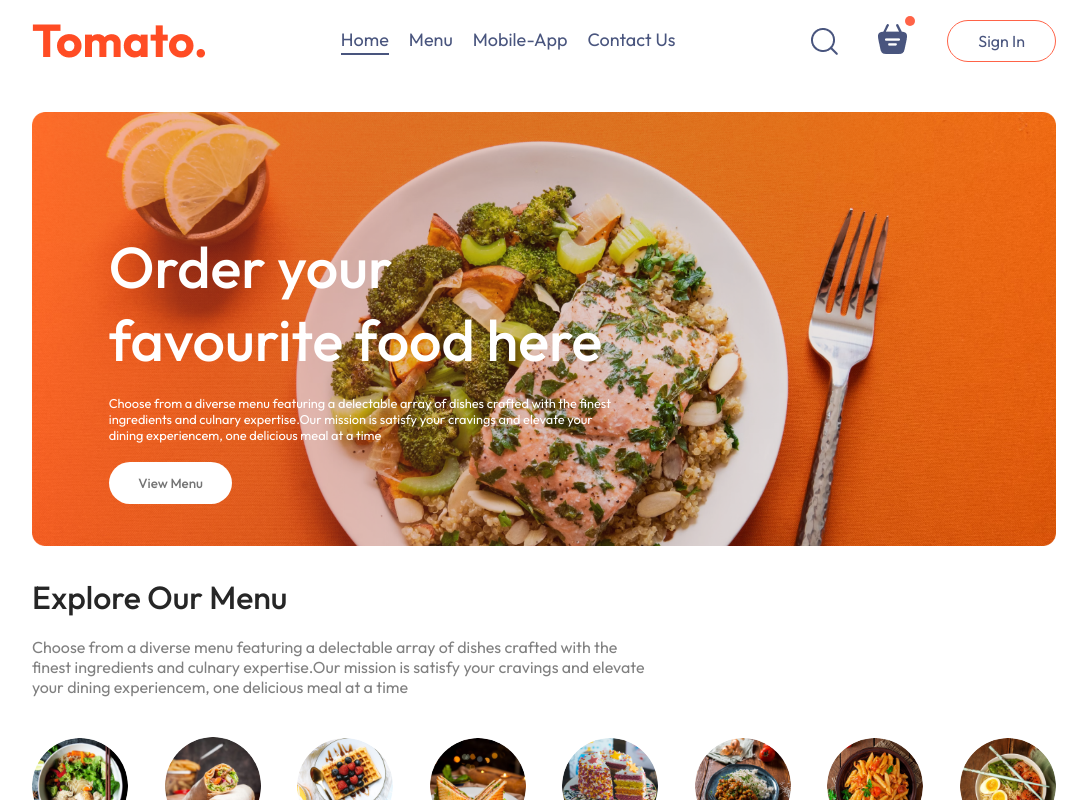
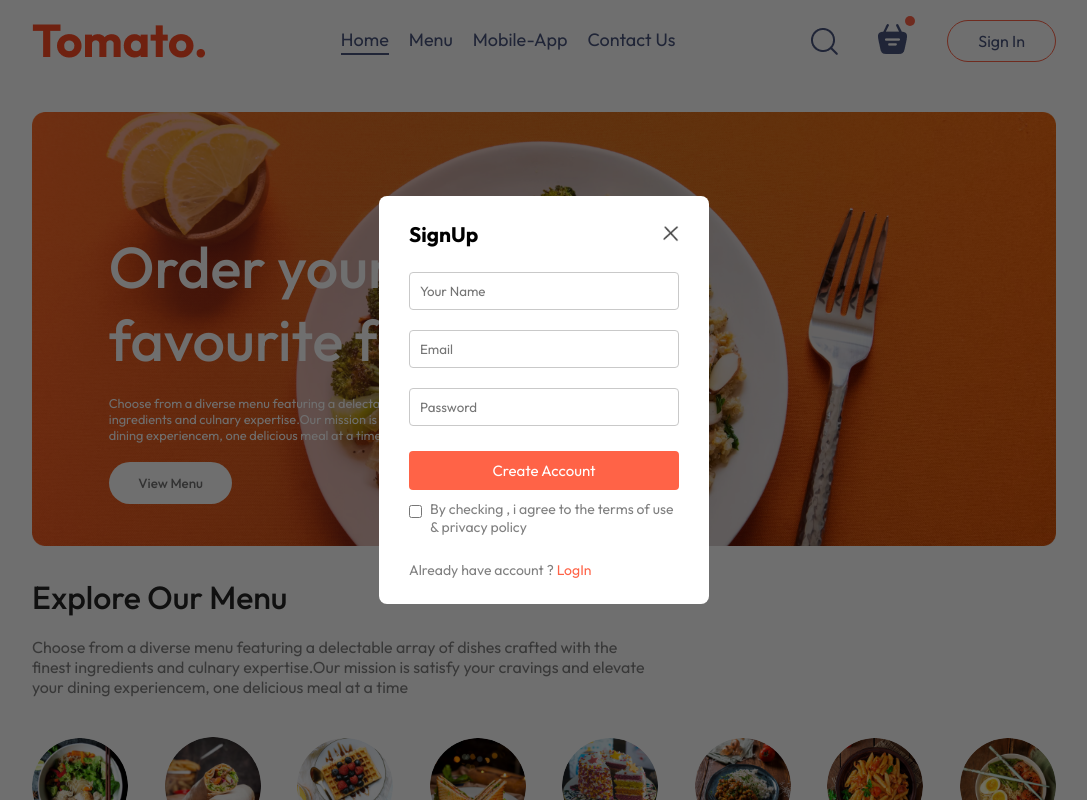
Before and after one commit to saikirankonda/FoodDelivery, a React (Create React App) app in the folder tomato/: page / in a window 1280 px wide. Both pictures are taken after a click on the button "Sign In". Shown: the top 800 px of the page, without its empty margins (96-1183 px from the left). Built offline with nearby package versions, Linux system fonts and the light colour scheme.

Commit message:
Log in and signin popup page added

```diff
--- a/tomato/src/App.js
+++ b/tomato/src/App.js
@@ -1,14 +1,22 @@
-import Navbar from "./Components/Navbar/Navbar";
-import {Route, Routes} from "react-router-dom";
-import Home from "./Pages/Home/Home";
-import Cart from "./Pages/Cart/Cart";
-import PlaceOrder from "./Pages/Placeorder/PlaceOrder";
-import Footer from "./Components/Footer/Footer";
+import Navbar from "./Components/Navbar/Navbar"
+import {Route, Routes} from "react-router-dom"
+import Home from "./Pages/Home/Home"
+import Cart from "./Pages/Cart/Cart"
+import PlaceOrder from "./Pages/Placeorder/PlaceOrder"
+import Footer from "./Components/Footer/Footer"
+import LogInPopup from "./Components/LoginPopup/LogInPopup"
+import { useState } from "react"
 function App() {
+
+  const [ShowLogin ,setShowLogin] = useState(false)
   return (
   <>
+  {
+    ShowLogin ?   <LogInPopup setShowLogin={setShowLogin}  /> : <></>
+  }
+
     <div className="app">
-     <Navbar/>
+     <Navbar setShowLogin ={setShowLogin} />
      <Routes>
      <Route path="/" element={<Home/>}/>
       <Route path="/home" element={<Home/>}/>
--- /dev/null
+++ b/tomato/src/Components/LoginPopup/LogInPopup.css
@@ -0,0 +1,68 @@
+
+.login-popup{
+    position: absolute;
+    z-index: 1;
+    width: 100%;
+    height: 100%;
+    background-color: #00000090;
+    display: grid;
+}
+
+.login-popup-container{
+    place-self: center;
+    width: max(23vw,330px);
+    color : #808080;
+    background-color: white;
+    display: flex;
+    flex-direction: column;
+    gap :25px;
+    padding: 25px 30px;
+    border-radius: 8px;
+    font-size: 14px;
+    animation:  fadeIn 0.5s;
+}
+.login-pop-title{
+    display: flex;
+    justify-content: space-between;
+    align-items: center;
+    color: black;
+}
+.login-pop-title img{
+    cursor: pointer;
+    width: 16px;
+}
+.login-popup-input{
+    display: flex;
+    flex-direction: column;
+    gap:20px;
+}
+.login-popup-input input{
+    outline: none;
+    border: 1px solid #c9c9c9;
+    padding: 10px;
+    border-radius: 4px;
+}
+
+.login-popup-container button{
+    border: none;
+    padding: 10px;
+    border-radius: 4px ;
+    color: white;
+    background-color: tomato;
+    font-size: 15px;
+    cursor: pointer;
+}
+.login-popup-condition{
+    display: flex;
+    align-items: start;
+    gap: 8px;
+    margin-top: -15px;
+}
+
+.login-popup-condition input{
+    margin-top: 5px;
+}
+.login-popup p span{
+    color: tomato;
+    cursor: pointer;
+}
--- /dev/null
+++ b/tomato/src/Components/LoginPopup/LogInPopup.jsx
@@ -0,0 +1,38 @@
+import React, { useState } from 'react'
+import "./LogInPopup.css"
+import {assets} from"../../assets/assets"
+
+const LogInPopup = ({setShowLogin}) => {
+    const [currentState,setCurranetState] = useState("SignUp");
+  return (
+    <div className='login-popup'>
+        <form className='login-popup-container'>
+            <div className="login-pop-title">
+                <h2>{currentState} </h2>
+                <img  onClick={() =>setShowLogin(false)} src={assets.cross_icon} alt="" />
+            </div>
+            <div className="login-popup-input">
+                {
+                    currentState === "LogIn" ? <></> :  <input type="text" placeholder='Your Name' required />
+                }
+
+                <input type="email" placeholder='Email' required />
+                <input type="password"  placeholder='Password' required />
+            </div>
+            <button>{currentState === "SignUp" ? "Create Account " : "LogIn"}</button>
+            <div className="login-popup-condition">
+                <input type="checkbox" required/>
+                <p> By checking , i agree to the terms of use & privacy policy </p>
+            </div>
+            {
+                currentState === "LogIn" ? <p>Create a new account ? <span onClick={()=> setCurranetState("SingUp")}>Click here</span></p> :
+                 <p>Already have account ? <span onClick={() => setCurranetState("LogIn")}> LogIn</span> </p>
+            }
+
+
+        </form>
+    </div>
+  )
+}
+
+export default LogInPopup
--- a/tomato/src/Components/Navbar/Navbar.jsx
+++ b/tomato/src/Components/Navbar/Navbar.jsx
@@ -2,7 +2,7 @@
 import './Navbar.css'
 import { assets } from '../../assets/assets'
 import{Link} from"react-router-dom"
-const Navbar =() => {
+const Navbar =({setShowLogin}) => {
     const [menu,setMenu] = useState("home")
   return (
     <div className='navbar'>
@@ -19,7 +19,7 @@
                 <img src={assets.basket_icon} alt="" />
                 <div className="dot"></div>
             </div>
-            <button>Sign In</button>
+            <button onClick={() => setShowLogin(true)}>Sign In</button>
         </div>
     </div>
   )
```
